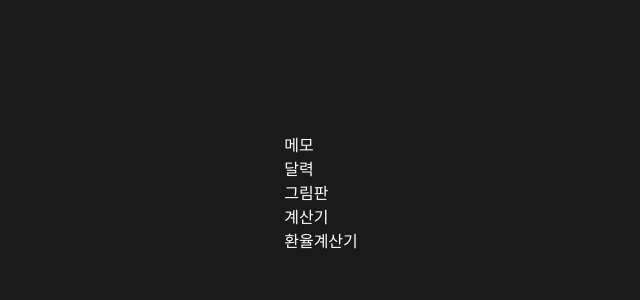
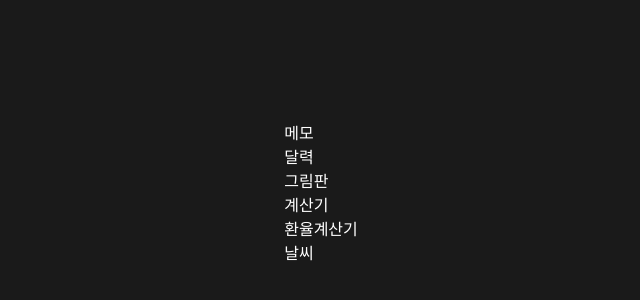
Before and after one commit to Yejin-Han/team_project, a React (Create React App) app: page / in a window 1280 px wide. Shown: the part 208-508 px from the top of the page, without its empty margins (319-959 px from the left). Built offline with nearby package versions, Linux system fonts and the light colour scheme; a web font is replaced by a local one.

Commit message:
230224 yejin update
[추가]
- Weather.js
- Weather.style.scss

[수정]
- App.js
- Main.js

새 사이드 프로젝트 기본 설정

```diff
--- a/src/App.js
+++ b/src/App.js
@@ -7,6 +7,7 @@ import Memo from "./components/memo/Memo";
 import MainCalender from "./components/calendar/MainCalender";
 import Paint from "./components/paint/Paint";
 import Currency from "./components/converter/Currency";
+import Weather from "./components/weather/Weather";
 
 const App = () => {
   return (
@@ -18,6 +19,7 @@ const App = () => {
         <Route path="/calculator" element={<Calculator />} />
         <Route path="/paint" element={<Paint />} />
         <Route path="/currency" element={<Currency />} />
+        <Route path="/weather" element={<Weather />} />
       </Routes>
     </div>
   );
--- a/src/components/Main.js
+++ b/src/components/Main.js
@@ -45,6 +45,14 @@ const Main = () => {
       >
         환율계산기
       </div>
+      <div
+        className="weather"
+        onClick={() => {
+          navigate("/weather");
+        }}
+      >
+        날씨
+      </div>
     </div>
   );
 };
--- a/src/components/paint/Tools.js
+++ b/src/components/paint/Tools.js
@@ -142,7 +142,7 @@ const Tools = () => {
             navigate("/");
           }}
         >
-          X
+          ✕
         </button>
       </div>
       <div className="header">
--- /dev/null
+++ b/src/components/weather/Weather.js
@@ -0,0 +1,7 @@
+import "./Weather.style.scss";
+
+const Weather = () => {
+  return <div>dsf</div>;
+};
+
+export default Weather;
```
Also changed, not shown: src/components/weather/Weather.style.scss (added).
